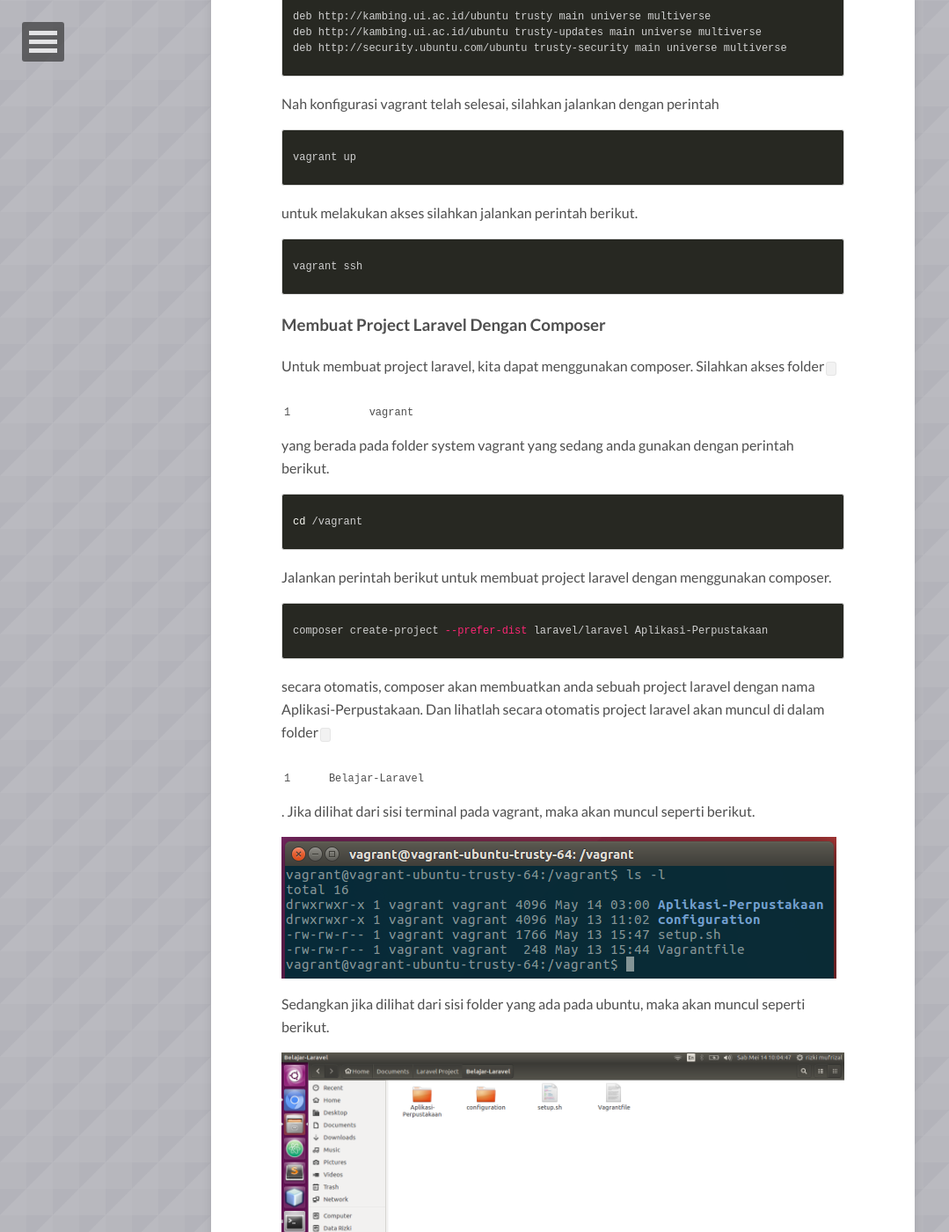
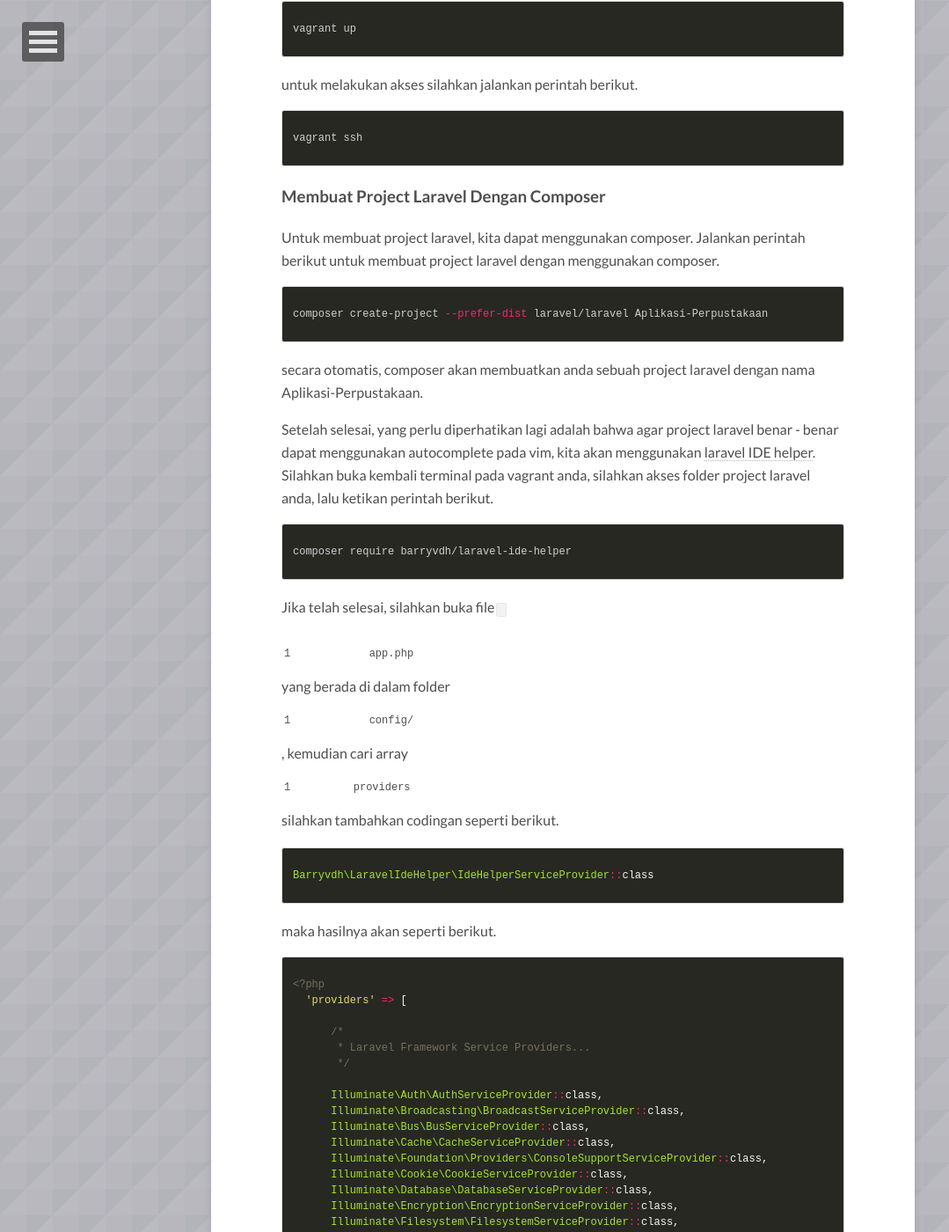
Before and after one commit to tanihub/RizkiMufrizal.github.io, a Jekyll site: the page built from _posts/2016-05-14-belajar-laravel-bagian-1.md, in a window 1280 px wide and 1400 px high, scrolled down 3839 px. Shown: the whole window at 88% size, without its empty margins (0-1079 px from the left). Built offline with Jekyll 4.4.1, drawn with Linux system fonts in a browser that asks for light colours; nearby versions of some CDN libraries; comment, search, counter and statistics services are not loaded; some of the changed text lies outside the part shown.

Commit message:
update artikel belajar laravel bagian 1

```diff
--- a/_posts/2016-05-14-belajar-laravel-bagian-1.md
+++ b/_posts/2016-05-14-belajar-laravel-bagian-1.md
@@ -25,13 +25,9 @@
 Langkah yang pertama kali kita lakukan adalah melakukan setup project. Untuk mempermudah tahap development, kita akan menggunakan beberapa tool berikut diantaranya adalah
 
 1. Vagrant, bagi yang belum mengerti apa itu vagrant, silahkan lihat di artikel [belajar vagrant](https://rizkimufrizal.github.io/belajar-vagrant/).
-2. [PhpStorm](https://www.jetbrains.com/phpstorm/) merupakan IDE untuk bahasa pemrograman php
+2. [Vim](http://www.vim.org/) merupakan editor yang akan kita gunakan
 
 sedangkan tool yang lain seperti composer, hhvm, nginx dan lain sebagainya akan kita lakukan konfigurasi pada vagrant.
-
-### Keterangan
-
-Untuk mempermudah development, silahkan lakukan instalasi php dan tool lain nya di komputer anda karena IDE PhpStorm memerlukan interpreter php. Bagi yang belum melakukan instalasi php bisa dilihat di artikel [instalasi perlengkapan coding php](https://rizkimufrizal.github.io/instalasi-perlengkapan-coding-php/).
 
 ### Membuat Konfigurasi Vagrant
 
@@ -154,35 +150,15 @@
 
 ### Membuat Project Laravel Dengan Composer
 
-Untuk membuat project laravel, kita dapat menggunakan composer. Silahkan akses folder `vagrant` yang berada pada folder system vagrant yang sedang anda gunakan dengan perintah berikut.
-
-{% highlight bash %}
-cd /vagrant
-{% endhighlight %}
-
-Jalankan perintah berikut untuk membuat project laravel dengan menggunakan composer.
+Untuk membuat project laravel, kita dapat menggunakan composer. Jalankan perintah berikut untuk membuat project laravel dengan menggunakan composer.
 
 {% highlight bash %}
 composer create-project --prefer-dist laravel/laravel Aplikasi-Perpustakaan
 {% endhighlight %}
 
-secara otomatis, composer akan membuatkan anda sebuah project laravel dengan nama Aplikasi-Perpustakaan. Dan lihatlah secara otomatis project laravel akan muncul di dalam folder `Belajar-Laravel`. Jika dilihat dari sisi terminal pada vagrant, maka akan muncul seperti berikut.
+secara otomatis, composer akan membuatkan anda sebuah project laravel dengan nama Aplikasi-Perpustakaan.
 
-![Screenshot from 2016-05-14 10-09-15.png](../images/Screenshot from 2016-05-14 10-09-15.png)
-
-Sedangkan jika dilihat dari sisi folder yang ada pada ubuntu, maka akan muncul seperti berikut.
-
-![Screenshot from 2016-05-14 10-04-47.png](../images/Screenshot from 2016-05-14 10-04-47.png)
-
-### Membuka Project Laravel Dengan PhpStorm
-
-Silahkan buka IDE PhpStorm, sebelum membuka project dengan menggunakan PhpStorm, kita harus melakukan instalasi plugin laravel terlebih dahulu, silahkan pilih menu configure lalu pilih plugin maka akan muncul tampilan form baru untuk plugins, silahkan pilih menu browse repositories lalu silahkan cari plugin laravel, maka akan muncul seperti berikut.
-
-![Screenshot from 2016-05-14 10-17-37.png](../images/Screenshot from 2016-05-14 10-17-37.png)
-
-Silahkan lakukan instalasi terhadap plugin laravel dan juga symfony karena basic dari laravel adalah symfony. Jika sudah maka silahkan restart IDE PhpStorm anda.
-
-Setelah selesai, yang perlu diperhatikan lagi adalah bahwa agar project laravel benar - benar dapat menggunakan autocomplete pada PhpStorm, kita akan menggunakan [laravel IDE helper](https://github.com/barryvdh/laravel-ide-helper). Silahkan buka kembali terminal pada vagrant anda, silahkan akses folder project laravel anda, lalu ketikan perintah berikut.
+Setelah selesai, yang perlu diperhatikan lagi adalah bahwa agar project laravel benar - benar dapat menggunakan autocomplete pada vim, kita akan menggunakan [laravel IDE helper](https://github.com/barryvdh/laravel-ide-helper). Silahkan buka kembali terminal pada vagrant anda, silahkan akses folder project laravel anda, lalu ketikan perintah berikut.
 
 {% highlight bash %}
 composer require barryvdh/laravel-ide-helper
@@ -249,8 +225,4 @@
 
 ![Screenshot from 2016-05-14 10-44-28.png](../images/Screenshot from 2016-05-14 10-44-28.png)
 
-Setelah selesai semuanya, silahkan kembali ke IDE PhpStorm, lalu pilih menu open lalu cari project laravel anda yaitu `Aplikasi-Perpustakaan`. Jika berhasil, maka akan muncul output seperti berikut.
-
-![Screenshot from 2016-05-14 10-49-33.png](../images/Screenshot from 2016-05-14 10-49-33.png)
-
 Sekian tutorial belajar laravel bagian 1, untuk bagian selanjutnya InsyaAllah akan segera di publish dan Terima kasih :).
```
Also changed, not shown: other parts of _posts/2016-05-14-belajar-laravel-bagian-1.md (+1 -1 lines), images/Screenshot from 2016-05-14 10-04-47.png (deleted), images/Screenshot from 2016-05-14 10-09-15.png (deleted), images/Screenshot from 2016-05-14 10-17-37.png (deleted), images/Screenshot from 2016-05-14 10-49-33.png (deleted).
